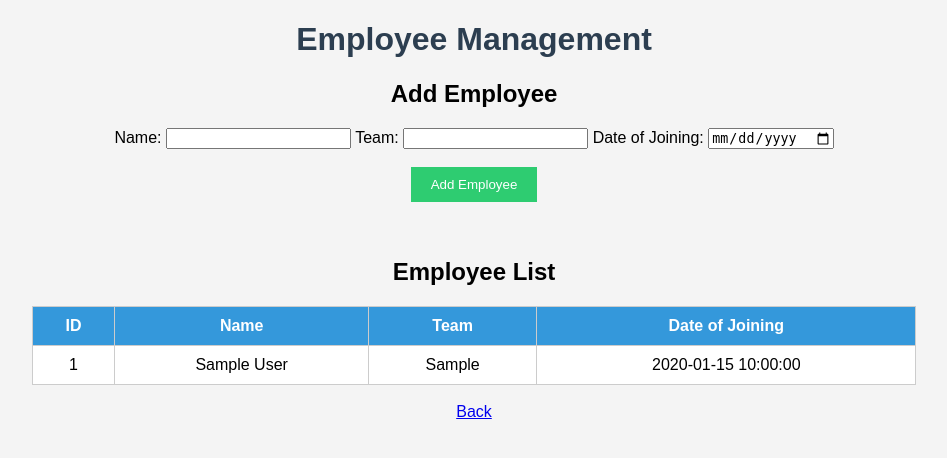
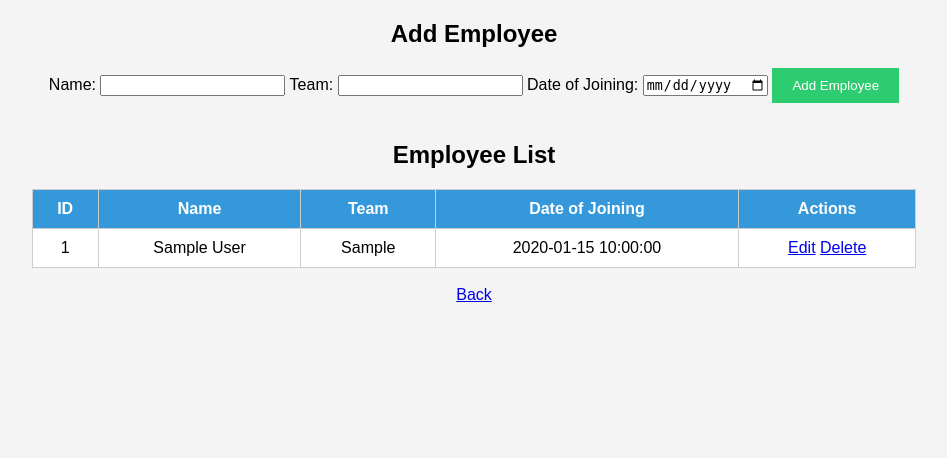
Before and after one commit to kruthikav04/Employee, a Flask app: page /employees in a window 1280 px wide. Shown: the top 458 px of the page, without its empty margins (166-1113 px from the left). Run offline with Flask 3, Linux system fonts and the light colour scheme; tables that the repository leaves empty or names only in its code hold one stand-in row (values such as "Sample post").

Commit message:
Update employees.html

```diff
--- a/templates/employees.html
+++ b/templates/employees.html
@@ -8,41 +8,35 @@
 
 <body>
 
-<h1>Employee Management</h1>
-
-<!-- Add Employee Form -->
 <h2>Add Employee</h2>
 
 <form method="POST" action="/add_employee">
 
-<label>Name:</label>
+Name:
 <input type="text" name="emp_name" required>
 
-<label>Team:</label>
+Team:
 <input type="text" name="team" required>
 
-<label>Date of Joining:</label>
+Date of Joining:
 <input type="date" name="date_of_joining" required>
-
-<br><br>
 
 <button type="submit">Add Employee</button>
 
 </form>
 
-<br><br>
-
-<!-- Employee List Table -->
+<br>
 
 <h2>Employee List</h2>
 
-<table border="1">
+<table>
 
 <tr>
 <th>ID</th>
 <th>Name</th>
 <th>Team</th>
 <th>Date of Joining</th>
+<th>Actions</th>
 </tr>
 
 {% for emp in employees %}
@@ -52,6 +46,17 @@
 <td>{{ emp.emp_name }}</td>
 <td>{{ emp.team }}</td>
 <td>{{ emp.date_of_joining }}</td>
+
+<td>
+
+<a href="/edit/{{ emp.emp_id }}">Edit</a>
+
+<a href="/delete/{{ emp.emp_id }}" onclick="return confirm('Delete employee?')">
+Delete
+</a>
+
+</td>
+
 </tr>
 
 {% endfor %}
@@ -63,4 +68,5 @@
 <a href="/">Back</a>
 
 </body>
+
 </html>
```
